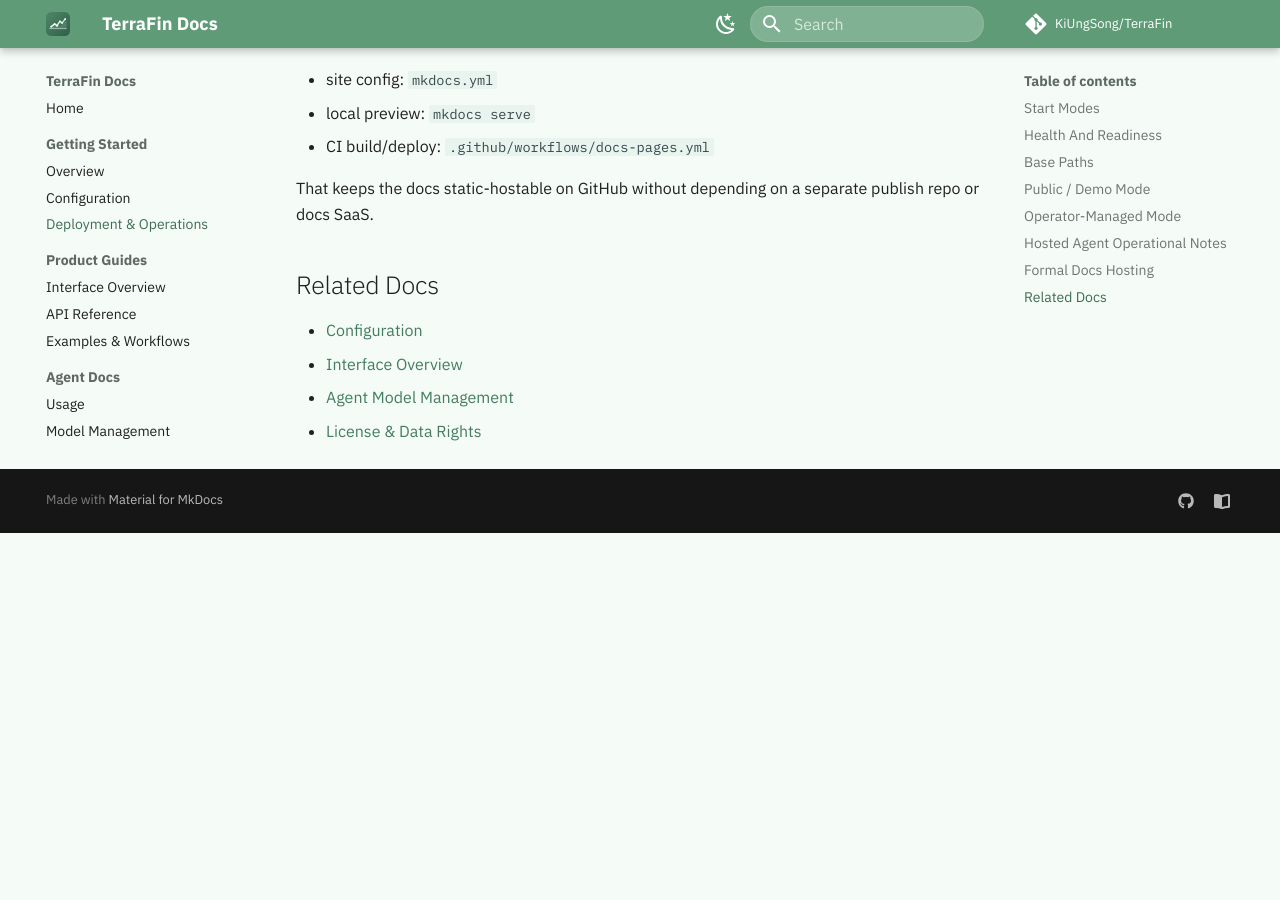
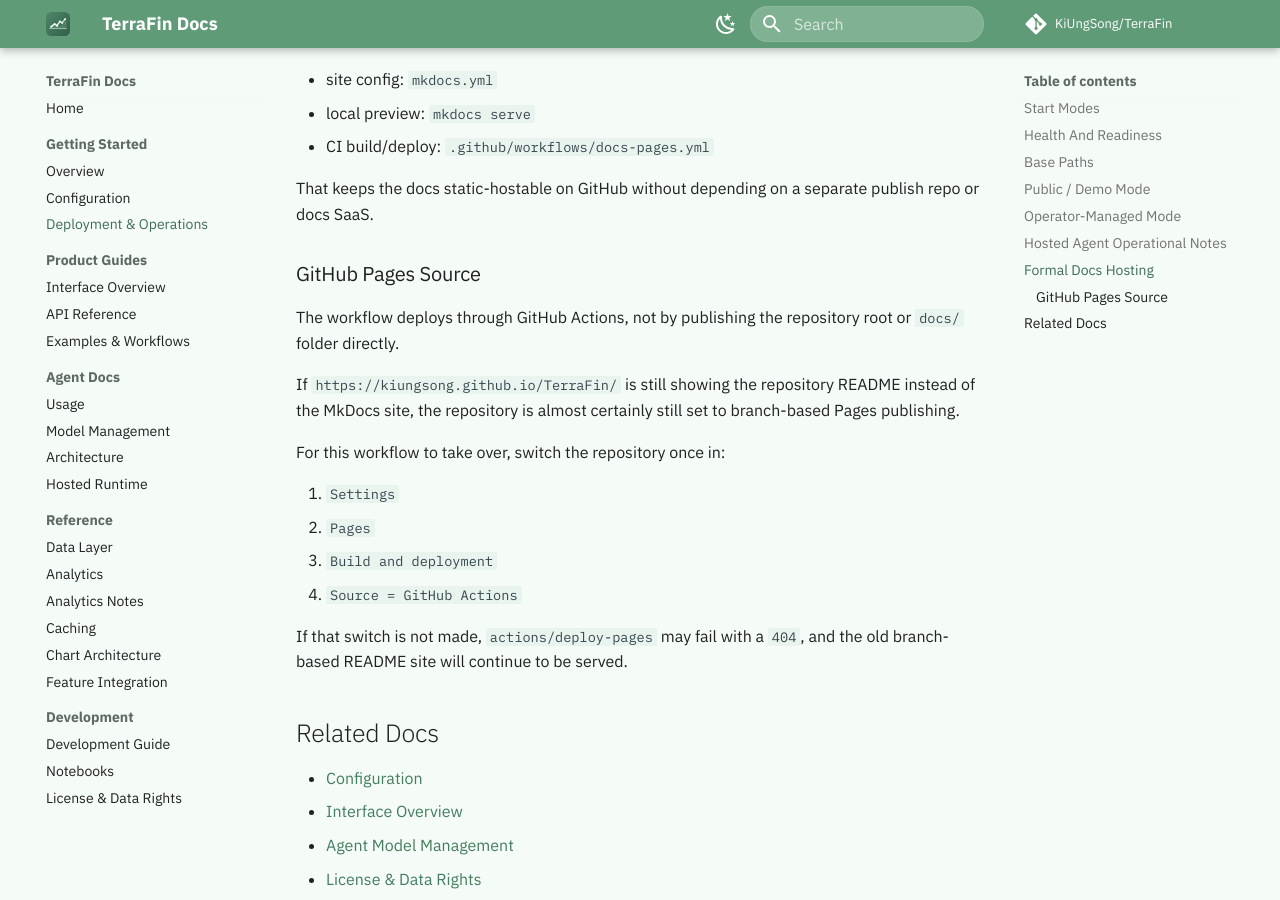
Before and after one commit to KiUngSong/TerraFin, an MkDocs documentation site: the page built from docs/deployment.md, in a window 1280 px wide and 900 px high, scrolled down 2825 px. Built offline with MkDocs 1.6.1 and Material for MkDocs 9.7.7, drawn with Linux system fonts in a browser that asks for light colours; comment, search, counter and statistics services are not loaded; before the commit the page ends 3358 px from its top, so only the background shows below that.

Commit message:
fix(packaging): restore smoke and docs deployment

```diff
--- a/docs/deployment.md
+++ b/docs/deployment.md
@@ -102,6 +102,25 @@
 That keeps the docs static-hostable on GitHub without depending on a separate
 publish repo or docs SaaS.
 
+### GitHub Pages Source
+
+The workflow deploys through GitHub Actions, not by publishing the repository
+root or `docs/` folder directly.
+
+If `https://kiungsong.github.io/TerraFin/` is still showing the repository
+README instead of the MkDocs site, the repository is almost certainly still set
+to branch-based Pages publishing.
+
+For this workflow to take over, switch the repository once in:
+
+1. `Settings`
+2. `Pages`
+3. `Build and deployment`
+4. `Source = GitHub Actions`
+
+If that switch is not made, `actions/deploy-pages` may fail with a `404`, and
+the old branch-based README site will continue to be served.
+
 ## Related Docs
 
 - [Configuration](configuration.md)
--- a/mkdocs.yml
+++ b/mkdocs.yml
@@ -1,5 +1,6 @@
 site_name: TerraFin Docs
 site_description: Formal documentation for TerraFin's data layer, interface, analytics, and hosted agent runtime.
+site_url: https://kiungsong.github.io/TerraFin/
 repo_url: https://github.com/KiUngSong/TerraFin
 repo_name: KiUngSong/TerraFin
 edit_uri: edit/main/docs/
```
Also changed, not shown: 2 other files.
